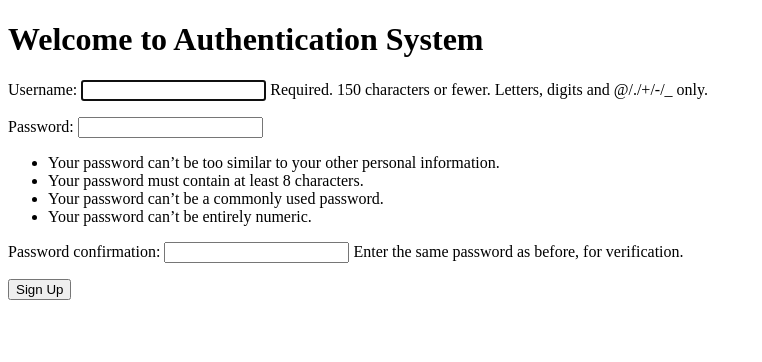
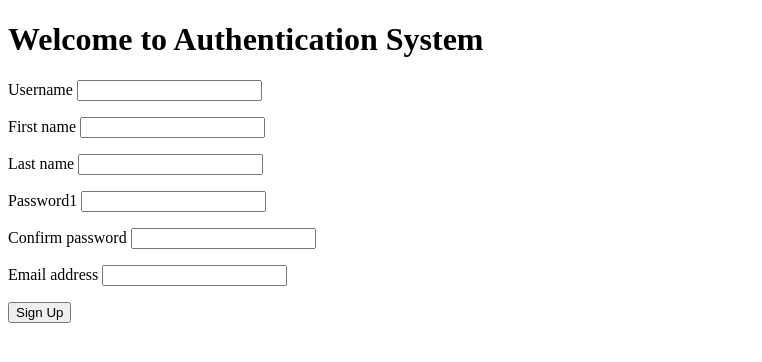
Before and after one commit to habib6bd/django-task-management, a Django app: page /users/sign-up/ in a window 1280 px wide. Shown: the top 362 px of the page, without its empty margins (0-762 px from the left). Run offline with Django 5.2, Linux system fonts and the light colour scheme.

Commit message:
module 10.5 field non field completed

```diff
--- /dev/null
+++ b/users/forms.py
@@ -0,0 +1,45 @@
+import re
+from django import forms
+from django.contrib.auth.forms import UserCreationForm
+from django.contrib.auth.models import User
+
+
+class RegisterForm(UserCreationForm):
+    class Meta:
+        model = User
+        fields = ['username', 'first_name', 'last_name', 'password1', 'password2', 'email']
+    def __init__(self, *args, **kwargs):
+        super(UserCreationForm, self).__init__(*args, **kwargs)
+
+        for fieldname in ['username', 'password1', 'password2']:
+            self.fields[fieldname].help_text = None
+
+class CustomRegistrationForm(forms.ModelForm):
+    password1 = forms.CharField(widget=forms.PasswordInput)
+    confirm_password = forms.CharField(widget=forms.PasswordInput)
+    class Meta:
+        model = User
+        fields = ['username', 'first_name', 'last_name', 'password1', 'confirm_password', 'email']
+
+    def clean_password1(self):
+        password1 = self.cleaned_data.get('password1')
+        errors = []
+
+        if len(password1) < 8:
+            errors.append('Password must be at least 8 character long')
+
+        if "abc" not in password1:
+            errors.append("Password must include abc")
+
+        if errors:
+            raise forms.ValidationError(errors)
+        return password1
+
+    def clean(self):
+        cleaned_data = super().clean()
+        password1 = cleaned_data.get('password1')
+        confirm_password = cleaned_data.get('confirm_password')
+
+        if password1 != confirm_password:
+            raise forms.ValidationError("Password do not match")
+        return cleaned_data
--- a/users/templates/registration/register.html
+++ b/users/templates/registration/register.html
@@ -10,9 +10,26 @@
 <body>
     <h1>Welcome to Authentication System</h1>
     <div>
+        {% if form.non_field_errors %}
+            {% for error in form.non_field_errors %}
+              {{error}}
+            {% endfor %}
+        {% endif %}
         <form action="" method="POST">
             {% csrf_token %}
-            {{form.as_p}}
+            {% for field in form %}
+            <p>
+              <label for="{{field.id_for_label}}">{{field.label}}</label>
+              {{field}}
+              {% if field.errors %}
+                  <ul>
+                    {% for error in field.errors %}
+                    <li>{{error}}</li>
+                    {% endfor %}
+                  </ul>
+              {% endif %}
+            </p>
+            {% endfor %}
             <button type="submit">Sign Up</button>
         </form>
     </div>
--- a/users/views.py
+++ b/users/views.py
@@ -1,21 +1,23 @@
 from django.shortcuts import render
 from django.contrib.auth.forms import UserCreationForm
 from django.contrib.auth.models import User
+from users.forms import CustomRegistrationForm
 
 def sign_up(request):
     if request.method == 'GET':
-        form = UserCreationForm()
+        form = CustomRegistrationForm()
     if request.method == 'POST':
-        form = UserCreationForm(request.POST)
+        form = CustomRegistrationForm(request.POST)
         if form.is_valid():
-            username = form.cleaned_data.get('username')
-            password = form.cleaned_data.get('password')
-            confirm_password = form.cleaned_data.get('password2')
+            # username = form.cleaned_data.get('username')
+            # password = form.cleaned_data.get('password')
+            # confirm_password = form.cleaned_data.get('password2')
 
-            if password == confirm_password:
-                User.objects.create(username = username, password = password)
-            else:
-                print("password are not same")
+            # if password == confirm_password:
+            #     User.objects.create(username = username, password = password)
+            # else:
+            #     print("password are not same")
+            form.save()
         else:
             print("Form is not valid")
 
```
